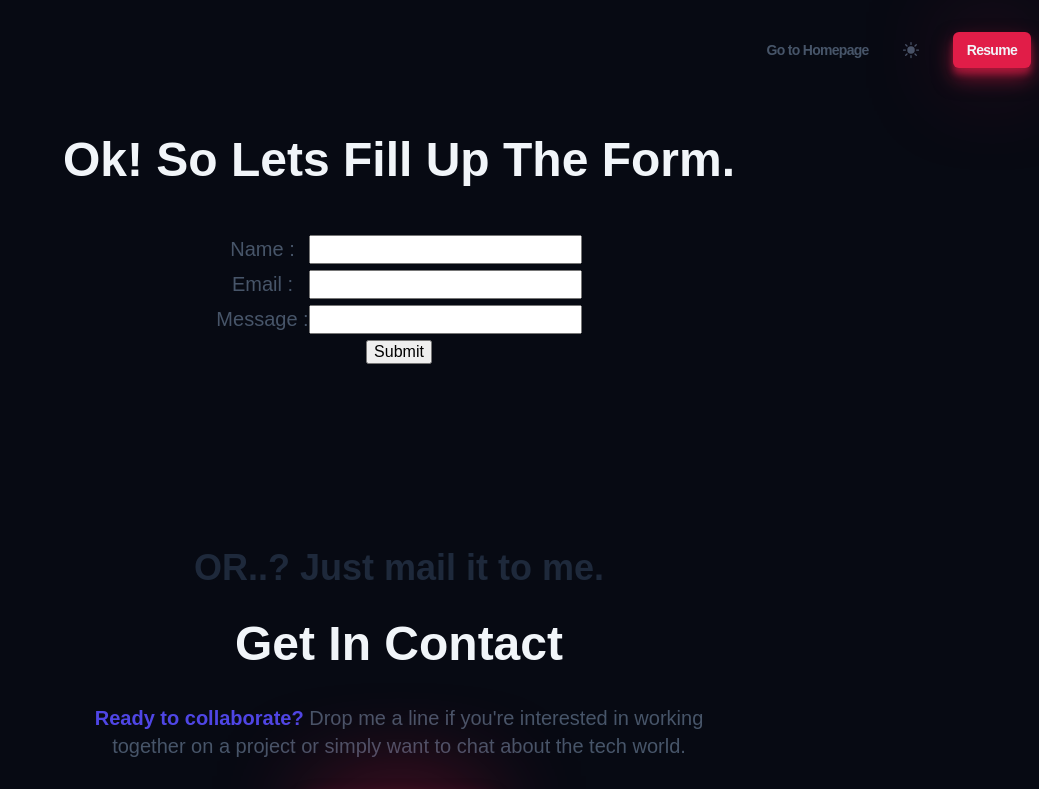
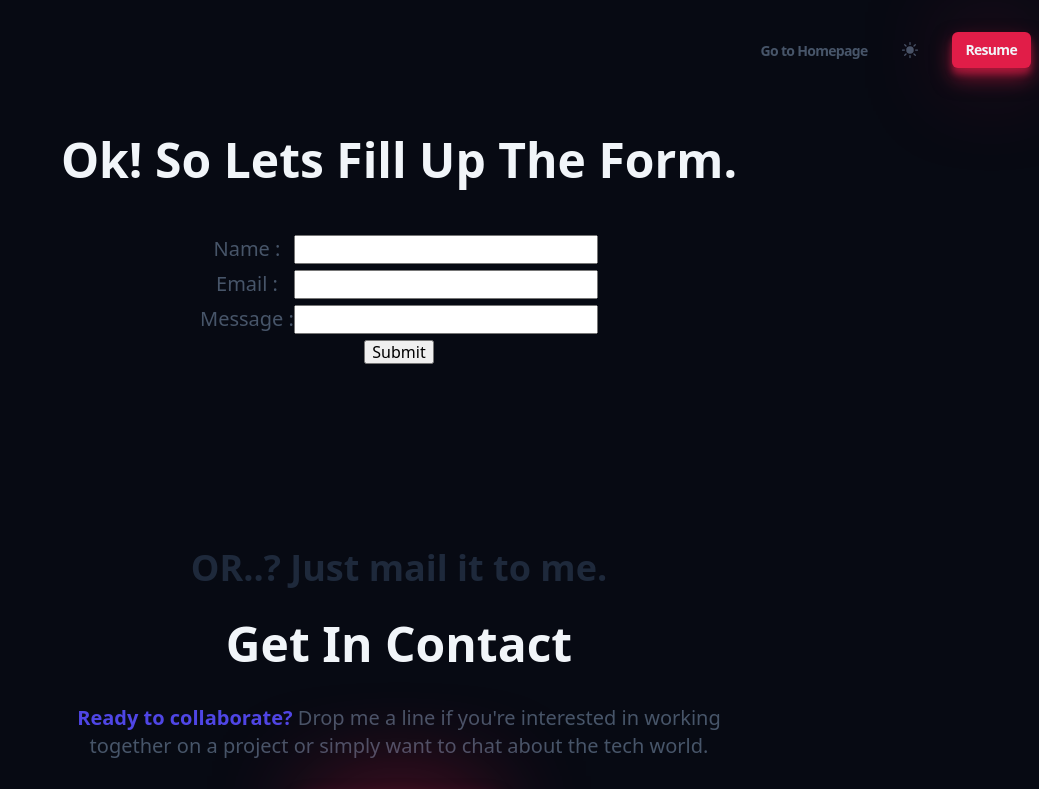
Before and after one commit to facileWizard/Portfolio, a website built with Vite: page chat.html in a window 1280 px wide. Shown: the top 789 px of the page, without its empty margins (241-1280 px from the left). Built offline with nearby package versions, Linux system fonts and the light colour scheme; a web font is replaced by a local one.

Commit message:
Update chat.html

```diff
--- a/chat.html
+++ b/chat.html
@@ -1,6 +1,17 @@
 <!DOCTYPE html>
 <html lang="en">
   <head>
+        <link rel="stylesheet" href="./styles/modern-normalize.css" type="text/css" />
+    <link rel="stylesheet" href="./styles/style.css" type="text/css" />
+    <link rel="stylesheet" href="./styles/components/header.css" type="text/css" />
+    <link rel="stylesheet" href="./styles/components/hero.css" type="text/css" />
+    <link rel="stylesheet" href="./styles/components/about.css" type="text/css" />
+    <link rel="stylesheet" href="./styles/components/featured.css" type="text/css" />
+    <link rel="stylesheet" href="./styles/components/work.css" type="text/css" />
+    <link rel="stylesheet" href="./styles/components/contact.css" type="text/css" />
+    <link rel="stylesheet" href="./styles/components/footer.css" type="text/css" />
+    <link rel="stylesheet" href="./styles/components/mobile-nav.css" type="text/css" />
+    <link rel="stylesheet" href="./styles/utils.css" type="text/css" />
     <meta charset="UTF-8" />
     <link rel="icon" type="image/svg+xml" href="public/vite.svg" />
     <meta name="viewport" content="width=device-width, initial-scale=1.0" />
```
